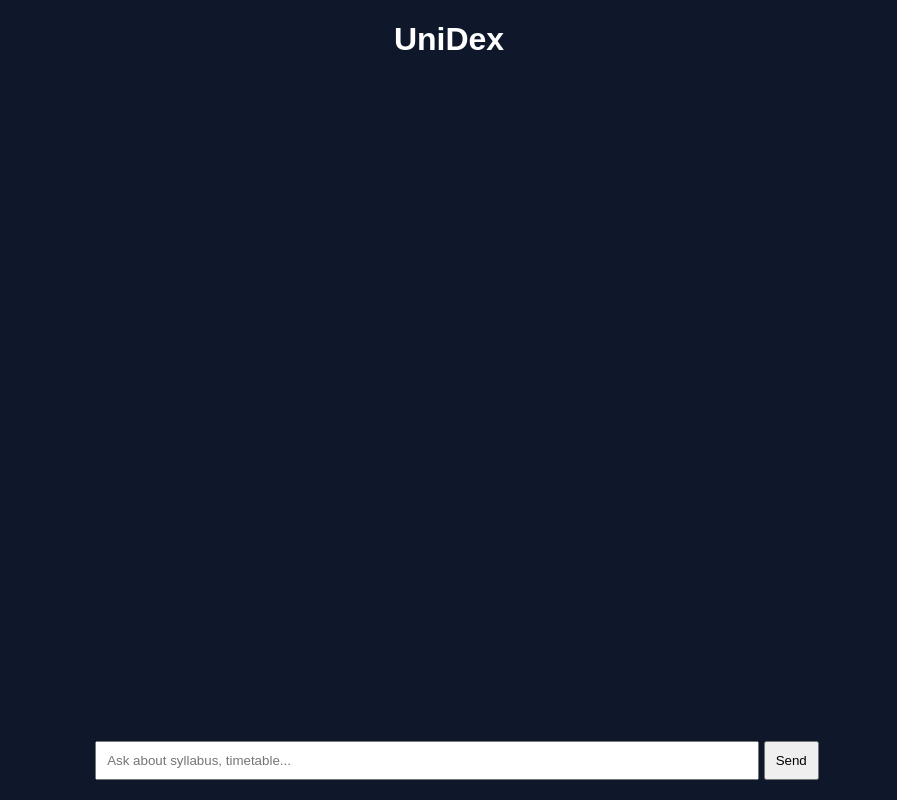
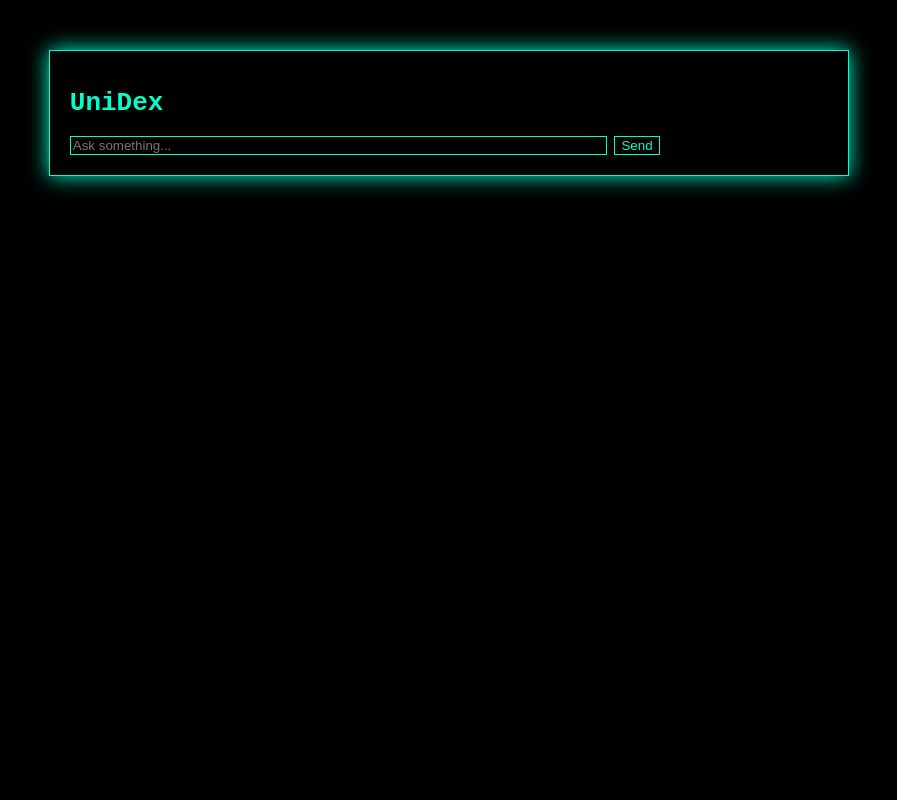
Before and after one commit to ishaanslash10/UniDex, a plain HTML site: page frontend/index.html in a window 1280 px wide. Shown: the whole page, without its empty margins (191-1088 px from the left). Drawn offline with Linux system fonts and the light colour scheme.

Commit message:
Added frontend UI with API integration

```diff
--- a/frontend/app.js
+++ b/frontend/app.js
@@ -1,40 +1,17 @@
-const reg = "23BCON0479";
-const section = "A";
+async function send() {
+    let input = document.getElementById("input").value;
 
-function addMessage(text, type) {
-    const chat = document.getElementById("chat");
+    let res = await fetch("https://unidex.onrender.com/chat", {
+        method: "POST",
+        headers: {
+            "Content-Type": "application/json"
+        },
+        body: JSON.stringify({ query: input })
+    });
 
-    const div = document.createElement("div");
-    div.classList.add("message", type);
-    div.innerText = text;
+    let data = await res.json();
 
-    chat.appendChild(div);
-    chat.scrollTop = chat.scrollHeight;
+    let chat = document.getElementById("chat");
+    chat.innerHTML += `<p><b>You:</b> ${input}</p>`;
+    chat.innerHTML += `<p><b>UniDex:</b> ${data.response}</p>`;
 }
-
-async function askAI() {
-    let q = document.getElementById("question").value;
-
-    if (!q.trim()) return;
-
-    addMessage(q, "user");
-
-    const loading = document.createElement("div");
-    loading.classList.add("message", "bot");
-    loading.innerText = "Thinking...";
-    document.getElementById("chat").appendChild(loading);
-
-    try {
-        let res = await fetch(
-            `http://127.0.0.1:8000/ask?query=${encodeURIComponent(q)}&reg_no=${reg}&section=${section}`
-        );
-
-        let data = await res.json();
-
-        loading.innerText =
-            data.response || data.answer || JSON.stringify(data.data);
-
-    } catch (err) {
-        loading.innerText = "Something went wrong";
-    }
-}
--- a/frontend/index.html
+++ b/frontend/index.html
@@ -6,13 +6,13 @@
 </head>
 <body>
 
-<h1> UniDex </h1>
+<div class="terminal">
+    <h1>UniDex</h1>
 
-<div class="chat-container" id="chat"></div>
+    <div id="chat"></div>
 
-<div class="input-box">
-    <input id="question" placeholder="Ask about syllabus, timetable..." />
-    <button onclick="askAI()">Send</button>
+    <input id="input" placeholder="Ask something..." />
+    <button onclick="send()">Send</button>
 </div>
 
 <script src="app.js"></script>
--- a/frontend/style.css
+++ b/frontend/style.css
@@ -1,50 +1,27 @@
 body {
-    font-family: Arial;
-    background: #0f172a;
-    color: white;
+    background: black;
+    color: #00ffcc;
+    font-family: monospace;
 }
 
-h1 {
-    text-align: center;
-}
-
-.chat-container {
+.terminal {
     width: 60%;
     margin: auto;
-    margin-top: 20px;
-    max-height: 70vh;
-    overflow-y: auto;
-}
-
-.message {
-    padding: 12px;
-    margin: 10px;
-    border-radius: 10px;
-    max-width: 70%;
-}
-
-.user {
-    background: #2563eb;
-    margin-left: auto;
-}
-
-.bot {
-    background: #1e293b;
-}
-
-.input-box {
-    position: fixed;
-    bottom: 20px;
-    width: 100%;
-    text-align: center;
+    margin-top: 50px;
+    border: 1px solid #00ffcc;
+    padding: 20px;
+    box-shadow: 0 0 20px #00ffcc;
 }
 
 input {
-    width: 50%;
-    padding: 10px;
+    width: 70%;
+    background: black;
+    color: #00ffcc;
+    border: 1px solid #00ffcc;
 }
 
 button {
-    padding: 10px;
-    cursor: pointer;
+    background: black;
+    color: #00ffcc;
+    border: 1px solid #00ffcc;
 }
```
